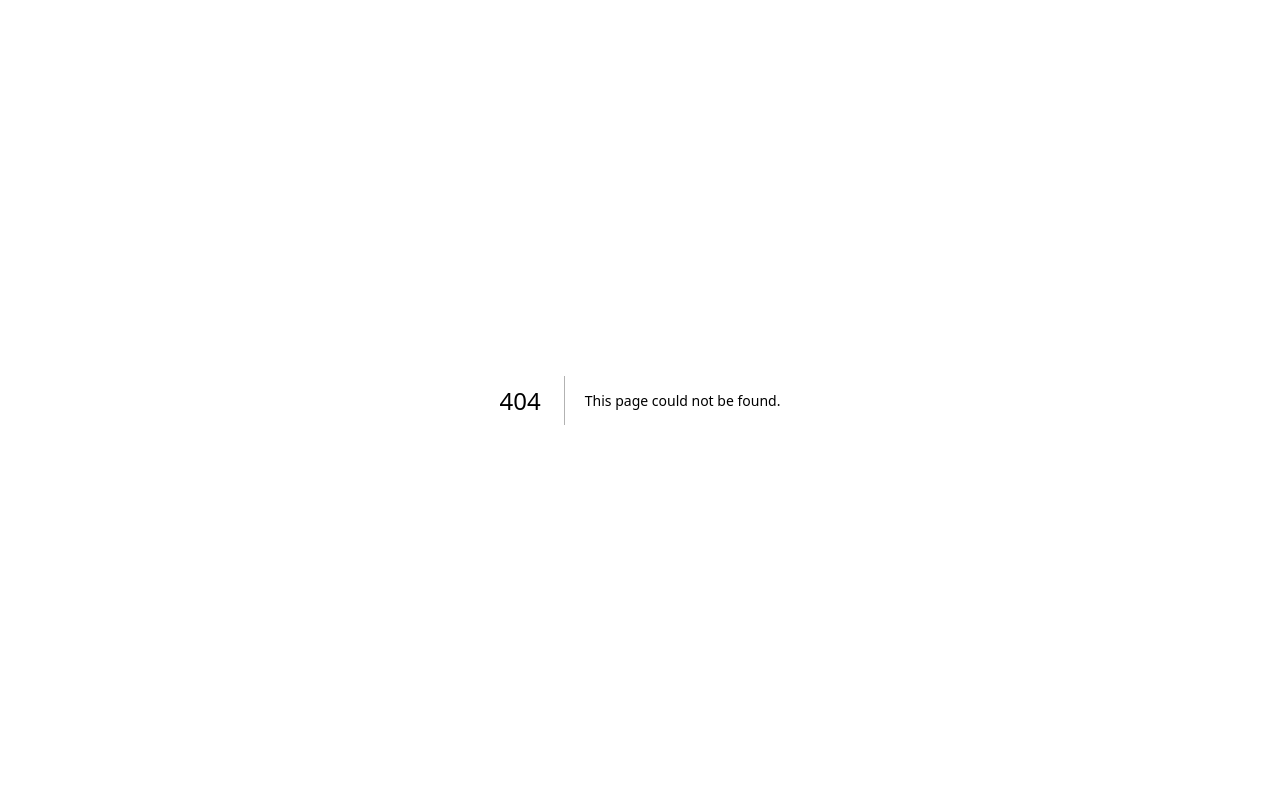
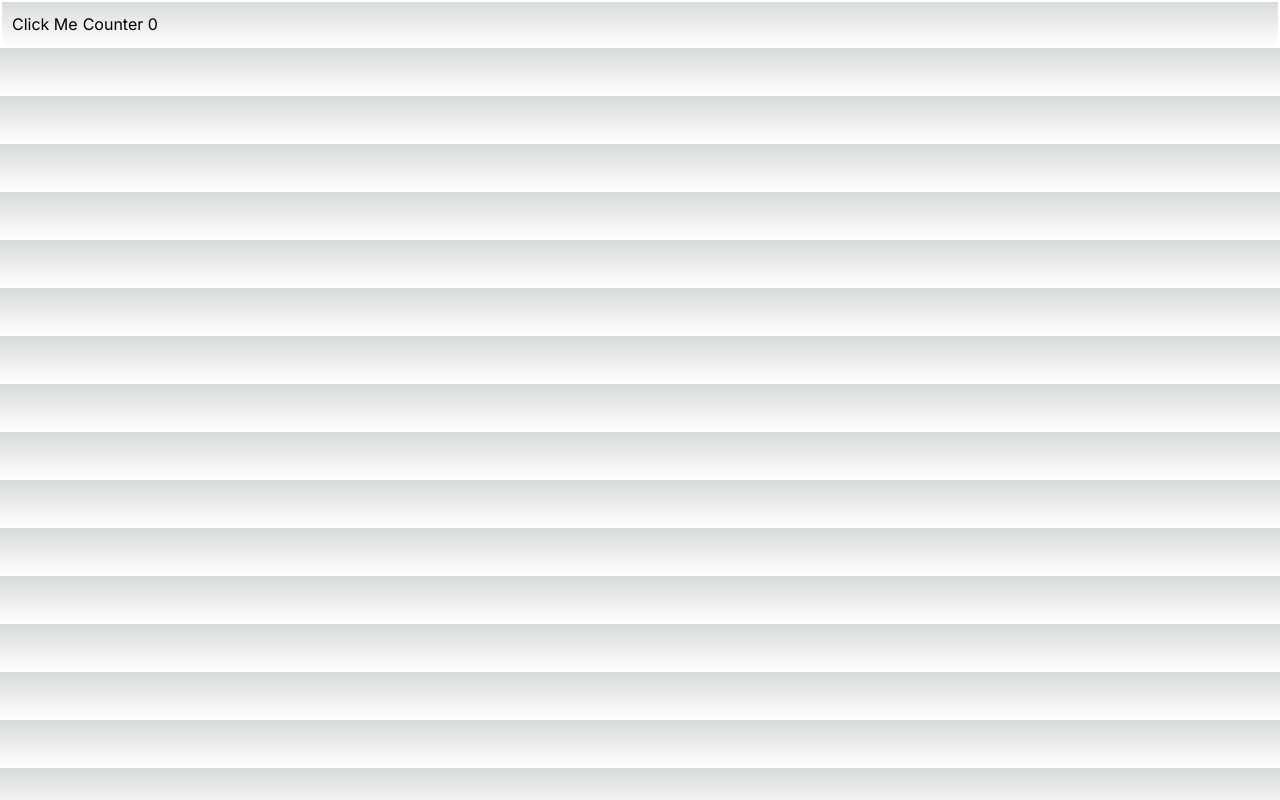
Before and after one commit to rajneesh069/next.js-react.js-test-project, a Next.js app: page /useCallback in a window 1280 px wide. Before the commit this address had no page. Built offline with nearby package versions, Linux system fonts and the light colour scheme.

Commit message:
use callback complete

```diff
--- /dev/null
+++ b/src/app/useCallback/page.tsx
@@ -0,0 +1,5 @@
+import UseCallBack from "@/components/UseCallBack";
+
+export default function Page(){
+    return <UseCallBack/>
+}
--- /dev/null
+++ b/src/components/UseCallBack.tsx
@@ -0,0 +1,42 @@
+"use client";
+
+import { memo, useCallback, useState } from "react";
+
+export default function UseCallBack() {
+  const [count, setCount] = useState<number>(0);
+
+  const onClick = useCallback(() => {
+    console.log("onclick fn. called");
+  }, []);
+
+  return (
+    <div
+      style={{
+        border: "2px solid white",
+        padding: 10,
+        display: "flex",
+        gap: 5,
+      }}
+    >
+      <Child onClick={onClick} />
+      <button
+        onClick={() => {
+          setCount(count + 1);
+        }}
+      >
+        Counter {count}
+      </button>
+    </div>
+  );
+}
+
+const Child = memo(({ onClick }: { onClick: () => void }) => {
+  console.log("child render");
+  return (
+    <div>
+      <button onClick={onClick}>Click Me</button>
+    </div>
+  );
+});
+
+Child.displayName = "Child";
```
Also changed, not shown: 1 other file (tests, documents, lock files or other folders).
